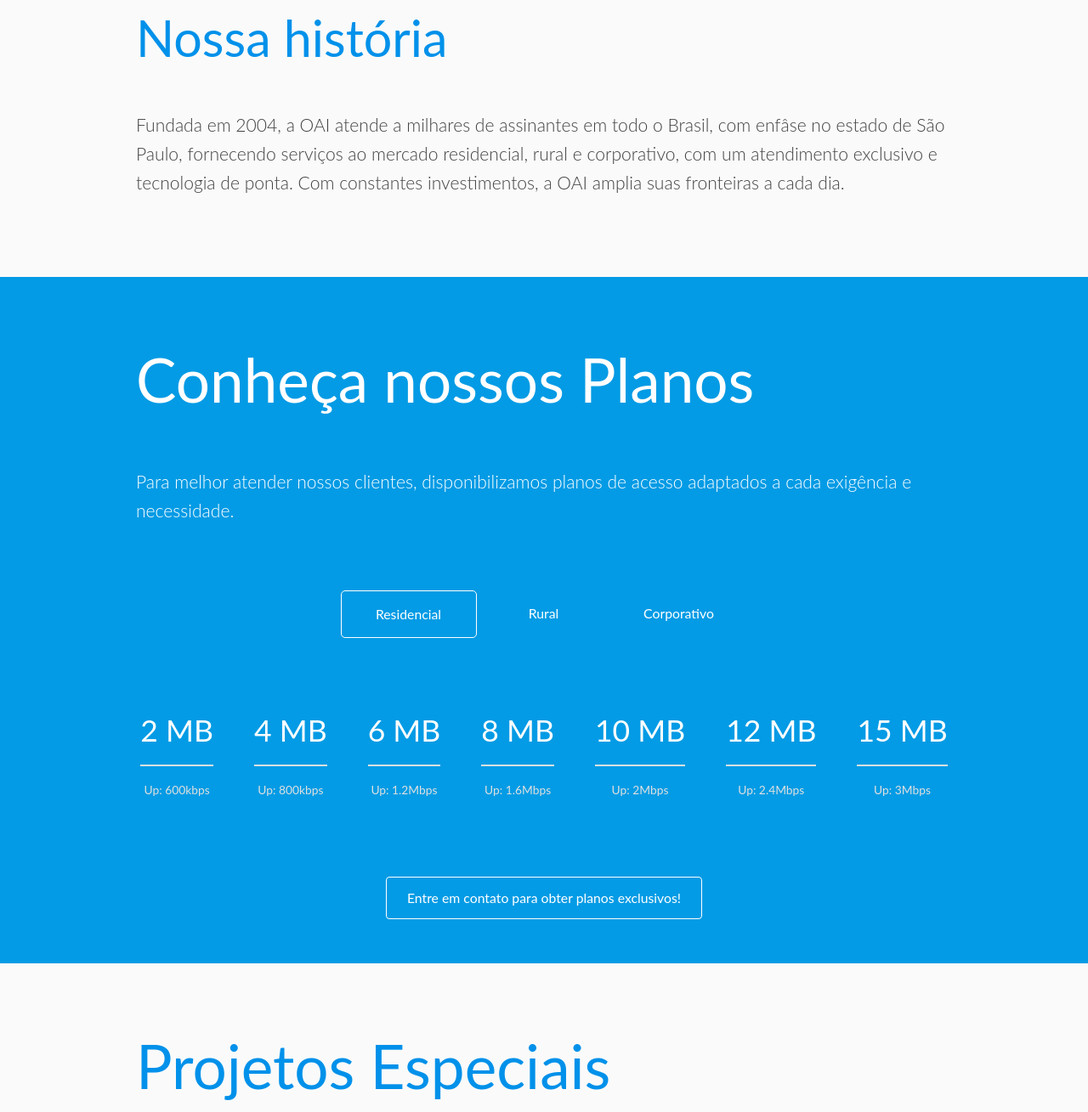
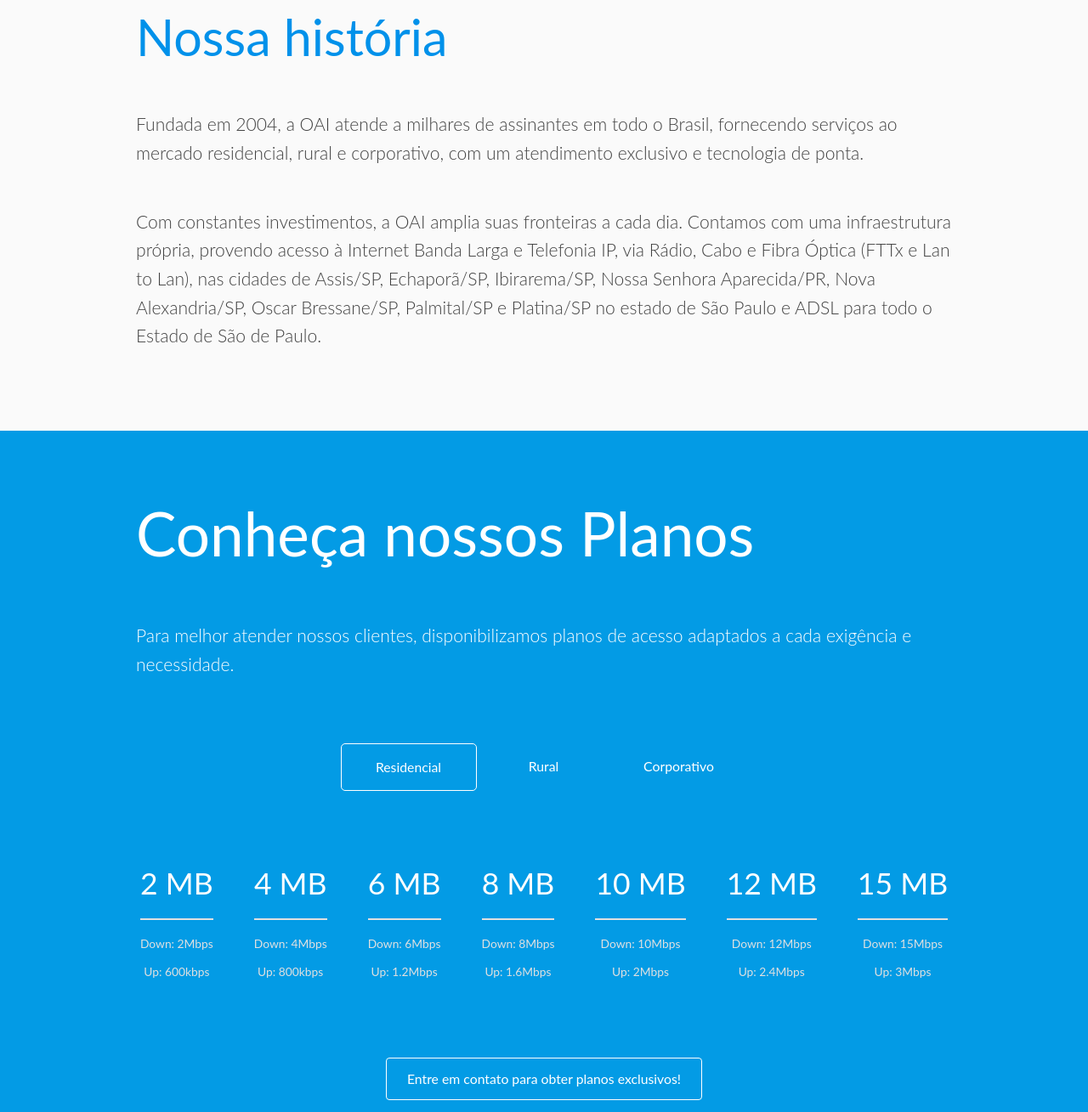
Before and after one commit to mowekabanas/oai, a website: page index.html in a window 1280 px wide. Shown: the part 2271-3580 px from the top of the page at 85% size. Drawn offline with nearby package versions, Linux system fonts and the light colour scheme; some packages are replaced by stand-ins of ours; files whose address does not match are found by name.

Commit message:
Alter Tag Plains (Up/Down)

```diff
--- a/index.html
+++ b/index.html
@@ -239,7 +239,7 @@
 
 			<h3 class="font-light-blue-a700">O que vem à sua cabeça quando você ouve a palavra Internet?</h3>
 
-			<p>Para muitos, informação, para outros, trabalho, diversão, cultura e conhecimento. Para nós da OAI, a internet aproxima pessoas e as coisas, como nenhum outro meio de <strong>comunicação</strong>, derrubando fronteiras e barreiras, com a liberdade de criar, se expressar e aparecer para o mundo, revelando maravilhas em pessoas comuns.</p>
+			<p>Para muitos, informação, para outros, trabalho, diversão, cultura e conhecimento. Para nós da OAI, a internet aproxima pessoas e as coisas como nenhum outro meio de comunicação, derrubando fronteiras e barreiras, com a liberdade de criar, se expressar e aparecer para o mundo, revelando assim as maravilhas em pessoas comuns.</p>
 
 			<p>Com essa motivação, trabalhamos a cada dia, inovando e expandindo para atender nossos assinantes, com os serviços de acesso à internet banda larga Residencial, Rural e Corporativo, conectando o mundo e aproximando pessoas e as coisas.</p>
 
@@ -259,8 +259,8 @@
 
 			<h3 class="font-light-blue-a700">Nossa história</h3>
 
-			<p>Fundada em 2004, a OAI atende a milhares de assinantes em todo o Brasil, com enfâse no estado de São Paulo, fornecendo serviços ao mercado residencial, rural e corporativo, com um atendimento exclusivo e tecnologia de ponta. Com constantes investimentos, a OAI amplia suas fronteiras a cada dia. </p>
-
+			<p>Fundada em 2004, a OAI atende a milhares de assinantes em todo o Brasil, fornecendo serviços ao mercado residencial, rural e corporativo, com um atendimento exclusivo e tecnologia de ponta.</p>
+			<p>Com constantes investimentos, a OAI amplia suas fronteiras a cada dia. Contamos com uma infraestrutura própria, provendo acesso à Internet Banda Larga e Telefonia IP, via Rádio, Cabo e Fibra Óptica (FTTx e Lan to Lan), nas cidades de Assis/SP, Echaporã/SP, Ibirarema/SP, Nossa Senhora Aparecida/PR, Nova Alexandria/SP, Oscar Bressane/SP, Palmital/SP e Platina/SP no estado de São Paulo e ADSL para todo o Estado de São de Paulo.</p>
 
 		</div>
 
@@ -321,6 +321,7 @@
 										<span>2 MB</span>
 
 									</span>
+									<span class="PricelistItem-description">Down: 2Mbps</span>
 									<span class="PricelistItem-description">Up: 600kbps</span>
 								</li>
 								<li class="PricelistItem">
@@ -329,6 +330,7 @@
 										<span>4 MB</span>
 
 									</span>
+									<span class="PricelistItem-description">Down: 4Mbps</span>
 									<span class="PricelistItem-description">Up: 800kbps</span>
 								</li>
 								<li class="PricelistItem">
@@ -337,6 +339,7 @@
 										<span>6 MB</span>
 
 									</span>
+									<span class="PricelistItem-description">Down: 6Mbps</span>
 									<span class="PricelistItem-description">Up: 1.2Mbps</span>
 								</li>
 								<li class="PricelistItem">
@@ -345,6 +348,7 @@
 										<span>8 MB</span>
 
 									</span>
+									<span class="PricelistItem-description">Down: 8Mbps</span>
 									<span class="PricelistItem-description">Up: 1.6Mbps</span>
 								</li>
 								<li class="PricelistItem">
@@ -353,6 +357,7 @@
 										<span>10 MB</span>
 
 									</span>
+									<span class="PricelistItem-description">Down: 10Mbps</span>
 									<span class="PricelistItem-description">Up: 2Mbps</span>
 								</li>
 								<li class="PricelistItem">
@@ -361,6 +366,7 @@
 										<span>12 MB</span>
 
 									</span>
+									<span class="PricelistItem-description">Down: 12Mbps</span>
 									<span class="PricelistItem-description">Up: 2.4Mbps</span>
 								</li>
 								<li class="PricelistItem">
@@ -369,6 +375,7 @@
 										<span>15 MB</span>
 
 									</span>
+									<span class="PricelistItem-description">Down: 15Mbps</span>
 									<span class="PricelistItem-description">Up: 3Mbps</span>
 								</li>
 							</ul>
@@ -385,6 +392,7 @@
 										<span>1 MB</span>
 
 									</span>
+									<span class="PricelistItem-description">Down: 1Mbps</span>
 									<span class="PricelistItem-description">Up: 600kbps</span>
 								</li>
 								<li class="PricelistItem">
@@ -393,6 +401,7 @@
 										<span>2 MB</span>
 
 									</span>
+									<span class="PricelistItem-description">Down: 2Mbps</span>
 									<span class="PricelistItem-description">Up: 600kbps</span>
 								</li>
 								<li class="PricelistItem">
@@ -401,6 +410,7 @@
 										<span>4 MB</span>
 
 									</span>
+									<span class="PricelistItem-description">Down: 4Mbps</span>
 									<span class="PricelistItem-description">Up: 800kbps</span>
 								</li>
 
@@ -417,6 +427,7 @@
 										<span>4 MB</span>
 
 									</span>
+									<span class="PricelistItem-description">Down: 4Mbps</span>
 									<span class="PricelistItem-description">Up: 1.2Mbps</span>
 								</li>
 								<li class="PricelistItem">
@@ -425,6 +436,7 @@
 										<span>6 MB</span>
 
 									</span>
+									<span class="PricelistItem-description">Down: 6Mbps</span>
 									<span class="PricelistItem-description">Up: 1.8Mbps</span>
 								</li>
 								<li class="PricelistItem">
@@ -433,6 +445,7 @@
 										<span>8 MB</span>
 
 									</span>
+									<span class="PricelistItem-description">Down: 8Mbps</span>
 									<span class="PricelistItem-description">Up: 2.4Mbps</span>
 								</li>
 								<li class="PricelistItem">
@@ -441,6 +454,7 @@
 										<span>10 MB</span>
 
 									</span>
+									<span class="PricelistItem-description">Down: 10Mbps</span>
 									<span class="PricelistItem-description">Up: 3Mbps</span>
 								</li>
 								<li class="PricelistItem">
@@ -449,6 +463,7 @@
 										<span>12 MB</span>
 
 									</span>
+									<span class="PricelistItem-description">Down: 12Mbps</span>
 									<span class="PricelistItem-description">Up: 3.6Mbps</span>
 								</li>
 								<li class="PricelistItem">
@@ -457,6 +472,7 @@
 										<span>15 MB</span>
 
 									</span>
+									<span class="PricelistItem-description">Down: 15Mbps</span>
 									<span class="PricelistItem-description">Up: 4.5Mbps</span>
 								</li>
 								<li class="PricelistItem">
@@ -465,6 +481,7 @@
 										<span>20 MB</span>
 
 									</span>
+									<span class="PricelistItem-description">Down: 20Mbps</span>
 									<span class="PricelistItem-description">Up: 6Mbps</span>
 								</li>
 
@@ -502,11 +519,9 @@
 
 			<h2 class="font-light-blue-a700">Projetos Especiais</h2>
 
-			<p>Nossas soluções estão ligadas a expertise que adquirimos ao longo dos anos, atendendo a diversas empresas no segmento de telecomunicações. Altamente preparada oferecemos soluções em planejamento e elaboração de projetos para construção, instalação e manutenção de redes e sistemas de telecomunicações em todo território nacional.</p>
+			<p>Nossas soluções estão ligadas a expertise que adquirimos ao longo dos anos, atendendo a diversas empresas no segmento de telecomunicações. Altamente preparada, oferecemos soluções em planejamento e elaboração de projetos para construção, instalação e manutenção de redes e sistemas de telecomunicações em todo território nacional.</p>
 
-			<p>Elaboração e implantação de redes de fibra óptica (FTTx/FTTa/FTTh/L2L), metálica, canalizações subterrâneas e tecnologia ADSL. Serviços de infraestrutura de equipamentos como esteiramento, calhas, dutos e bastidores, instalação e testes de enlaces de rádio (faixa de 900 Mhz a 23 Ghz), modem óptico, switch, roteadores e ampliação de centrais telefônicas (IP).</p>
-
-			<p>Engenharia de rádio frequência envolvendo equipamentos <em>Wireless</em>, CDMA, 3G, GSM e LTE, assim como controle e operações integradas de Call Center IP, interligação de equipamentos de comunicação de dados, implantação de Backbone, anéis e troncos ópticos para ampliar a capacidade de tráfego das redes de transmissão.</p>
+			<p>Contamos com uma equipe de profissionais capacitada para elaborar e implantar redes de fibra óptica (FTTx/FTTa/FTTh/L2L), metálica, canalizações subterrâneas e tecnologia ADSL. Serviços de infraestrutura de equipamentos como esteiramento, calhas, dutos e bastidores, instalação e testes de enlaces de rádio (faixa de 900 Mhz a 23 Ghz), modem óptico, switch, roteadores e ampliação de centrais telefônicas (IP), assim como engenharia de rádio frequência envolvendo equipamentos Wireless, CDMA, 3G, GSM e LTE, controle e operações integradas de Call Center IP, interligação de equipamentos de comunicação de dados, implantação de Backbone, anéis e troncos ópticos para ampliar a capacidade de tráfego das redes de transmissão.</p>
 
 		</div>
 
```
